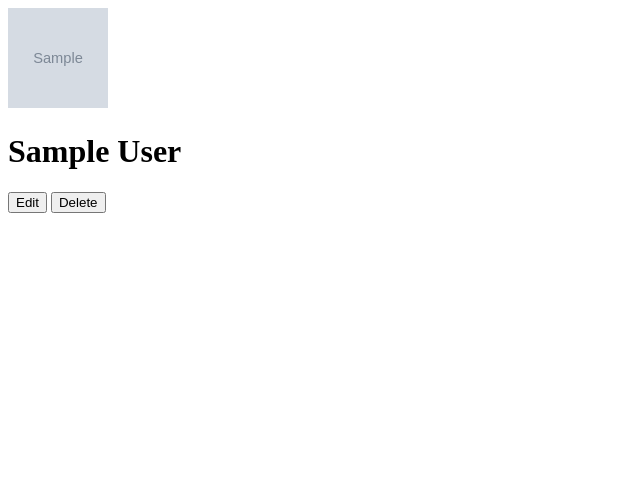
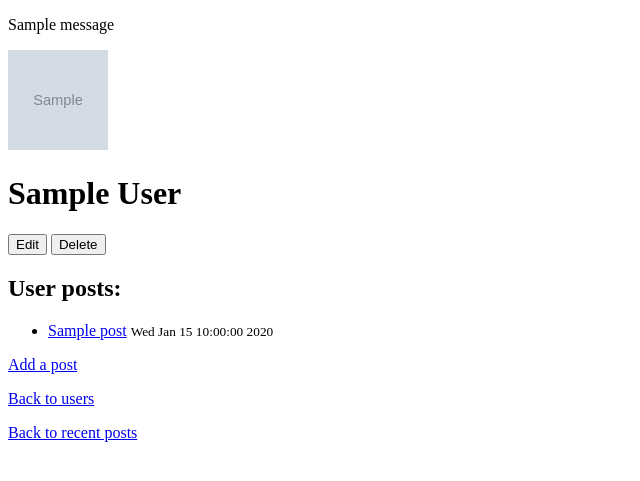
Before and after one commit to salashamir/blogly-flask, a Flask app: page /users/1 in a window 1280 px wide. Shown: the top 481 px of the page, without its empty margins (0-640 px from the left). Run offline with Flask 2, Linux system fonts and the light colour scheme; tables that the repository leaves empty hold one stand-in row (values such as "Sample post"); grey boxes marked "Sample" are stand-in pictures; one stand-in notice (Sample message) is shown.

Commit message:
part 2 completed, posts model added with all CRUD functionality for all users

```diff
--- a/app.py
+++ b/app.py
@@ -1,7 +1,7 @@
 """Blogly application."""
 
-from flask import Flask, request, redirect, render_template
-from models import db, connect_db, User
+from flask import Flask, request, redirect, render_template, flash
+from models import db, connect_db, User, Post
 from flask_debugtoolbar import DebugToolbarExtension
 
 app = Flask(__name__)
@@ -13,11 +13,20 @@ app.config['SECRET_KEY'] = "ihaveasecret"
 connect_db(app)
 db.create_all()
 
+# error handling route
+@app.errorhandler(404)
+def page_404(e):
+    "Display our 404 template"
+    return render_template('404-not-found.html'), 404
+
+# root
 @app.route('/')
 def root_page():
-    """Redirect to the users list"""
-    return redirect('/users')
+    """Root route will show list of posts with most recent first"""
+    posts = Post.query.order_by(Post.created_at.desc()).limit(6).all()
+    return render_template('/posts/home.html', posts=posts)
 
+# USER ROUTES
 @app.route('/users')
 def users_page():
     """Page with a list displaying all users in database"""
@@ -36,6 +45,7 @@ def new_user():
 
     db.session.add(created_user)
     db.session.commit()
+    flash('New user added!')
 
     return redirect('/users')
 
@@ -72,3 +82,60 @@ def delete_user(user_id):
     db.session.commit()
 
     return redirect("/")
+
+
+# POST ROUTES
+@app.route('/posts/<int:post_id>')
+def post_details(post_id):
+    """Show post details page"""
+    post = Post.query.get_or_404(post_id)
+    return render_template('posts/post-details.html', post=post)
+
+@app.route('/users/<int:user_id>/posts/new')
+def new_post_form(user_id):
+    """Display a form to create a new post for one user"""
+    user = User.query.get_or_404(user_id)
+    return render_template('posts/new-post.html', user=user)
+
+@app.route('/users/<int:user_id>/posts/new', methods=["POST"])
+def new_post(user_id):
+    """Deal with submitted form to create a new post"""
+    user = User.query.get_or_404(user_id)
+    new_post = Post(title=request.form['title'], content=request.form['content'], user_id=user_id)
+
+    db.session.add(new_post)
+    db.session.commit()
+    flash(f"Post {new_post.title} added.")
+
+    return redirect(f"/users/{user_id}")
+
+@app.route('/posts/<int:post_id>/delete', methods=["POST"])
+def delete_post(post_id):
+    """Deal with post deletion"""
+    post = Post.query.get_or_404(post_id)
+
+    db.session.delete(post)
+    db.session.commit()
+    flash("Post deleted")
+
+    return redirect(f"/users/{post.user_id}")
+
+@app.route('/posts/<int:post_id>/edit')
+def edit_post(post_id):
+    """Form to edit post"""
+    post = Post.query.get_or_404(post_id)
+    return render_template('posts/edit-post.html', post=post)
+
+@app.route('/posts/<int:post_id>/edit', methods=["POST"])
+def submit_edit(post_id):
+    """Form to edit post"""
+    post = Post.query.get_or_404(post_id)
+    post.title = request.form['title']
+    post.content = request.form['content']
+
+    db.session.add(post)
+    db.session.commit()
+
+    flash("Post edited.")
+
+    return redirect(f'/posts/{post_id}')
--- a/models.py
+++ b/models.py
@@ -1,5 +1,6 @@
 """Models for Blogly."""
 from flask_sqlalchemy import SQLAlchemy
+import datetime
 
 db = SQLAlchemy()
 
@@ -18,7 +19,25 @@ class User(db.Model):
     last_name = db.Column(db.Text, nullable=False)
     image_url = db.Column(db.Text, nullable=False, default='https://thearrivalstore.com/wp-content/uploads/2016/04/default_user_icon.jpg')
 
+    posts = db.relationship("Post", backref="user", cascade="all, delete-orphan")
+
     @property
     def full_name(self):
         """Returns the user's full name"""
         return f"{self.first_name} {self.last_name}"
+
+class Post(db.Model):
+    """Model for blog post"""
+
+    __tablename__ = "posts"
+
+    id = db.Column(db.Integer, primary_key=True)
+    title = db.Column(db.Text, nullable=False)
+    content = db.Column(db.Text, nullable=False)
+    created_at = db.Column(db.DateTime, nullable=False, default=datetime.datetime.now)
+    user_id = db.Column(db.Integer, db.ForeignKey('users.id'), nullable=False)
+
+    @property
+    def formatted_date(self):
+        """Return a formatted date representation useful for displaying"""
+        return self.created_at.strftime("%c")
--- a/templates/base.html
+++ b/templates/base.html
@@ -7,6 +7,9 @@
   <title>{% block title %}{% endblock %}</title>
 </head>
 <body>
+  {% for msg in get_flashed_messages() %}
+  <p>{{ msg }}</p>
+  {% endfor %}
   {% block content %}
   {% endblock %}
 </body>
--- a/templates/users/new-user.html
+++ b/templates/users/new-user.html
@@ -24,4 +24,6 @@
   </div>
 </form>
 
+<a href="/users">Cancel</a>
+
 {% endblock %}
--- a/templates/users/user-details.html
+++ b/templates/users/user-details.html
@@ -15,5 +15,21 @@
   <button formaction="/users/{{user.id}}/delete" formmethod="POST">Delete</button>
 </form>
 
+<h2>User posts:</h2>
+<ul>
+  {% for post in user.posts %}
+  <li>
+    <a href="/posts/{{post.id}}">{{post.title}}</a>
+    <small>{{ post.formatted_date }}</small>
+  </li>
+  {% endfor %}
+</ul>
+
+<p>
+  <a href="/users/{{user.id}}/posts/new">Add a post</a>
+</p>
+
+<p><a href="/users">Back to users</a></p>
+<p><a href="/">Back to recent posts</a></p>
 
 {% endblock %}
```
Also changed, not shown: seed.py (+23 -1 lines), templates/404-not-found.html (added, +12 -0 lines), templates/posts/edit-post.html (added, +25 -0 lines), templates/posts/home.html (added, +16 -0 lines), templates/posts/new-post.html (added, +28 -0 lines), templates/posts/post-details.html (added, +20 -0 lines), test_flask.py (+31 -5 lines).
